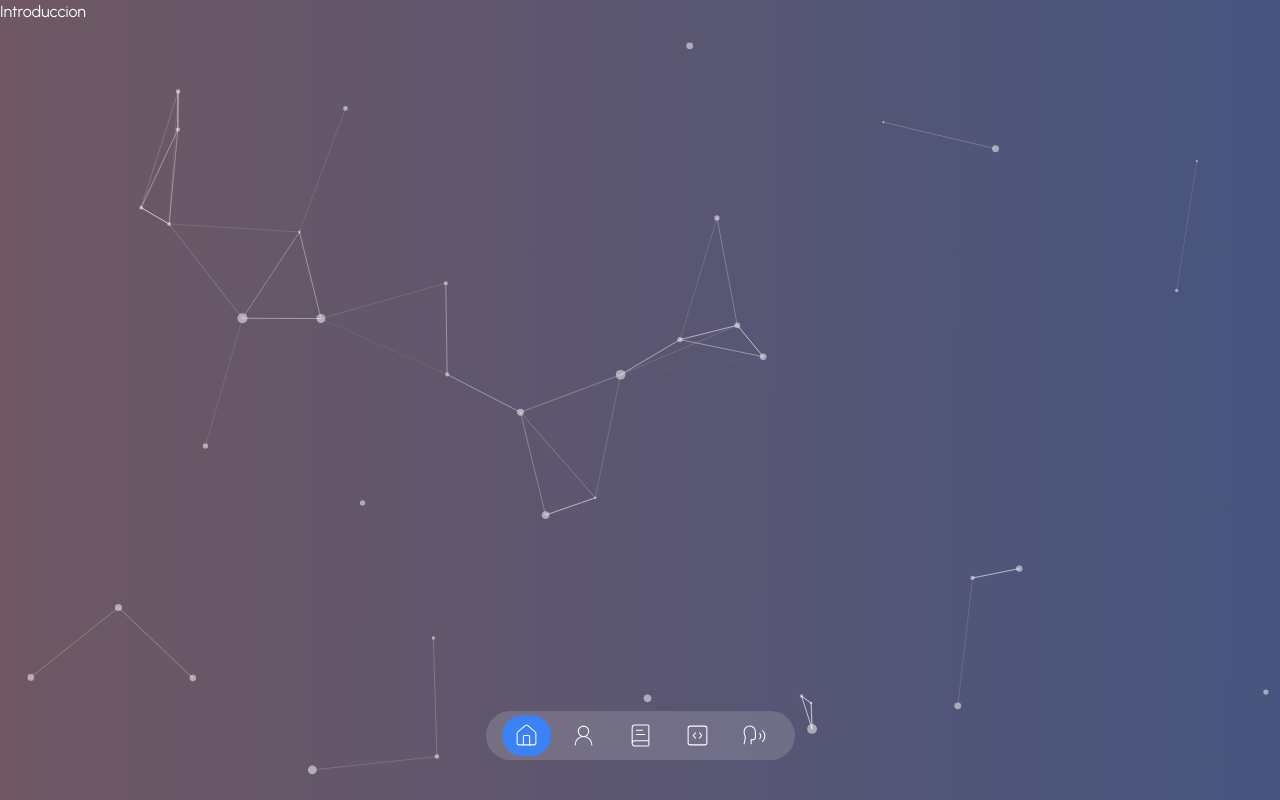
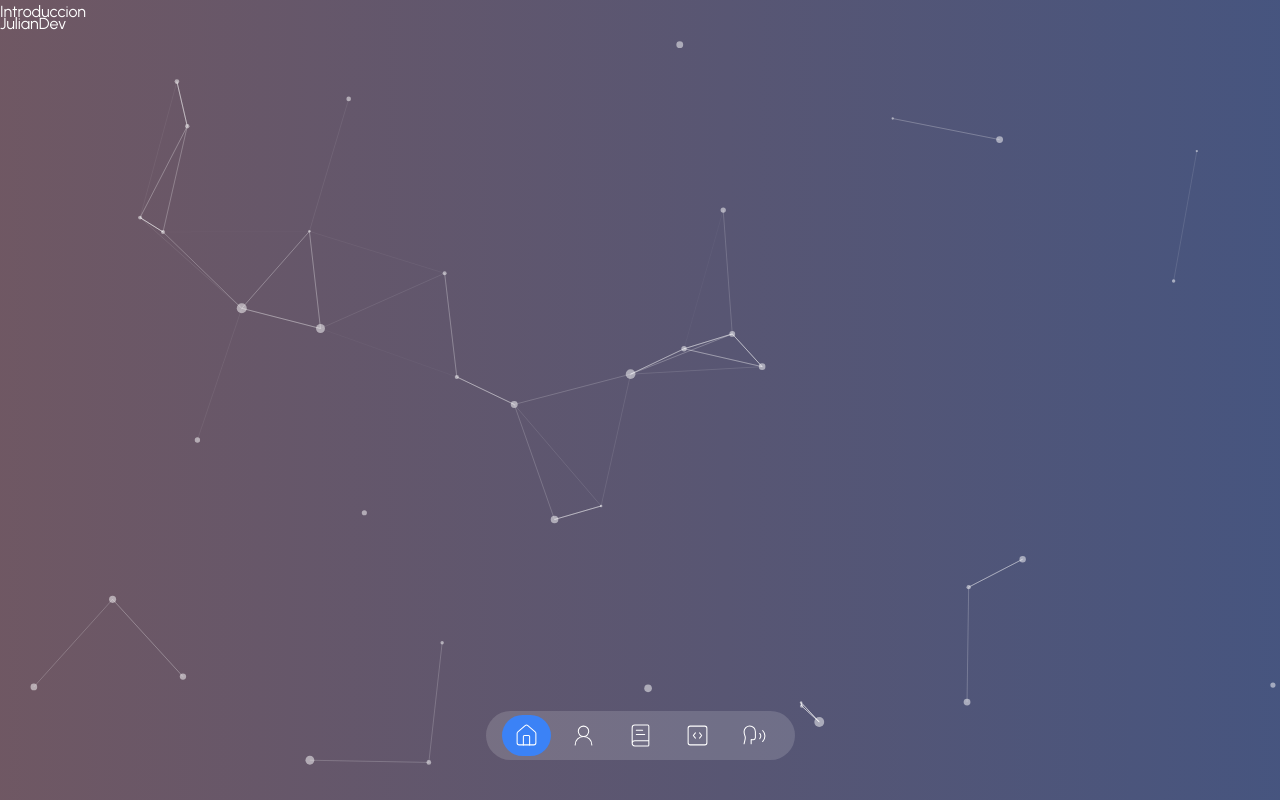
Before and after one commit to Julian19G/PortafolioFullStack, a Next.js app: page / in a window 1280 px wide. Built offline with nearby package versions, Linux system fonts and the light colour scheme.

Commit message:
cambios del dia

```diff
--- a/app/layout.tsx
+++ b/app/layout.tsx
@@ -2,6 +2,7 @@
 import { Urbanist } from "next/font/google";
 import "./globals.css";
 import Navbar from "@/components/navbar"
+import Header from "@/components/header";
 
 const urbanist = Urbanist({ subsets: ["latin"]});
 
@@ -20,6 +21,7 @@
       <body
         className={urbanist.className}>
           <Navbar />
+          <Header />
           {children}
       </body>
     </html>
--- a/app/page.tsx
+++ b/app/page.tsx
@@ -1,8 +1,10 @@
 import CoverParticles from "@/components/cover-particles";
+import TransitionPage from "@/components/transition-page";
 
 export default function Home() {
   return (
     <main>
+      <TransitionPage />
       <div className="flex min-h-[100vh] h-full bg-no-repeat bg-gradient-cover">
      <CoverParticles />
       <p>Introduccion</p>
--- /dev/null
+++ b/components/header.tsx
@@ -0,0 +1,22 @@
+import Link from "next/link";
+import MotionTransition  from "./transition-component";
+
+const Header = () => {
+    return (
+    <MotionTransition position="bottom" className="absolute z-40 inline-block">
+    <header>
+        <div className="container justify-between max-w-6xl mx-auto md:flex">
+            <Link href="/">
+            <h1 className="my-3 text-4xl font-blod text-center md:text-left">
+
+            </h1>
+            JulianDev
+            </Link>
+        </div>
+    </header>
+
+    </MotionTransition>
+    );
+}
+
+export default Header;
--- a/components/navbar.tsx
+++ b/components/navbar.tsx
@@ -3,6 +3,7 @@
 import { usePathname } from "next/navigation";
 
 import { itemsNavbar } from "@/data";
+import MotionTransition from "./transition-component";
 
 
 
@@ -10,7 +11,7 @@
 const Navbar = () => {
     const router = usePathname()
     return (
-        <div className="fixed z-40 flex flex-com items-center justify-center w-full mt-auto h-max bottom-10">
+        <MotionTransition position="right" className="fixed z-40 flex flex-com items-center justify-center w-full mt-auto h-max bottom-10">
             <nav>
                 <div className="flex itmes-center justify-center gap-2 px-4 py-1 rounded-full bg-white/15 background-blur-sm">
                 {itemsNavbar.map((item) => (
@@ -22,7 +23,7 @@
                 ) )}
                 </div>
             </nav>
-        </div>
+        </MotionTransition>
     );
 }
 
--- a/components/transition-component.tsx
+++ b/components/transition-component.tsx
@@ -7,15 +7,20 @@
 interface MotionTransitionProps {
     children: React.ReactNode
     position: 'right' | 'bottom'
+    className?: string
 }
 
 
 const MotionTransition = (props: MotionTransitionProps) => {
-    const { children, position } = props
+    const { children, position, className } = props
 
     return (
         <motion.div
          variants={fadeIn(position)}
+         initial ="hidden"
+         animate = "visible"
+         exit="hidden"
+         className={className}
         >
             {children}
         </motion.div>
--- /dev/null
+++ b/components/transition-page.tsx
@@ -0,0 +1,27 @@
+"use client"
+
+import { transitionVariantsPage } from "@/utils/motion-transition";
+import { AnimatePresence, motion } from "framer-motion";
+
+const TransitionPage = () => {
+    return (
+        <AnimatePresence mode="wait">
+            <div>
+                <motion.div className="fixed top-0 bottom-0 right-full
+                w-screen z-30 bg-[#2e2257]"
+                variants={transitionVariantsPage}
+                initial="initial"
+                animate="animate"
+                exit="exit"
+                transition={{ delay: 0.2, duration: 0.6, ease: "easeInOut"}}
+                >
+
+                </motion.div>
+            </div>
+        </AnimatePresence>
+
+    );
+}
+
+
+export default TransitionPage;
```
